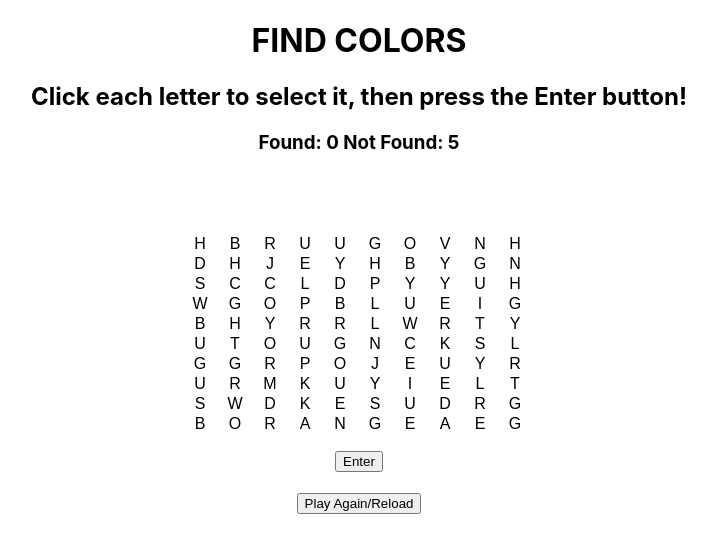
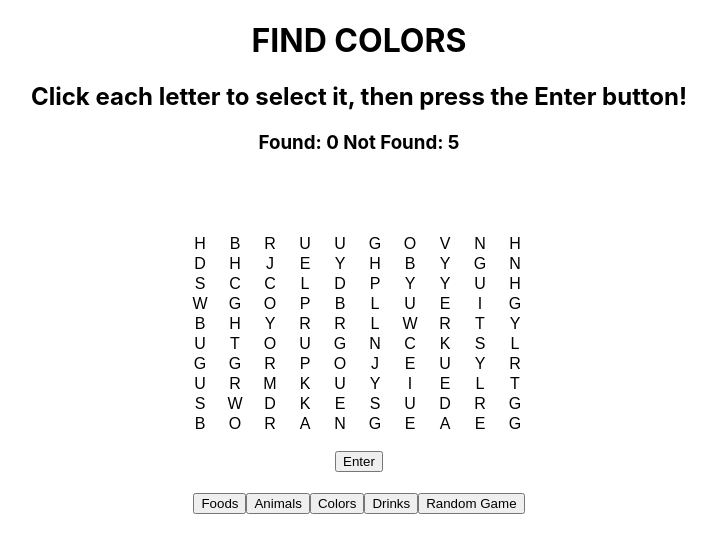
Before and after one commit to cweibel73/wordsearch, a React (Create React App) app: page / in a window 1280 px wide. Shown: the top 552 px of the page, without its empty margins (281-998 px from the left). Built offline with nearby package versions, Linux system fonts and the light colour scheme.

Commit message:
added option buttons

```diff
--- a/src/App.js
+++ b/src/App.js
@@ -1,12 +1,27 @@
 import React,{useState} from "react";
 import './App.css';
-import {letters,words,subject} from "./Games"
+import {gletters,gwords,gsubject} from "./Games"
+import {fletters, fwords, fsubject} from "./Foods"
+import {aletters, awords, asubject} from "./Animals"
+import {dletters, dwords, dsubject} from "./Drinks"
+import {cletters, cwords, csubject} from "./Colors"
 
 function App() {
   const [arr, setArr] = useState([])
   const [found, setFound] = useState(0)
   const [notFound, setNotFound] = useState(5)
   const [foundArr, setFoundArr] = useState([[null]])
+  const [letters,setLetters] = useState(gletters)
+  const [words, setWords] = useState(gwords)
+  const [subject, setSubject] = useState(gsubject)
+  function newGame(l,w,s){
+    setLetters(l)
+    setWords(w)
+    setSubject(s)
+    setFound(0)
+    setNotFound(5)
+    setFoundArr([[null]])
+  }
   function addIt(letter){
     setArr(prev => [...prev, letter])
   }
@@ -39,9 +54,13 @@ function App() {
       <div id="game">
         {game}
     </div>
-    {found<words.length?<button onClick={() => {checkIt(arr,words)}}>Enter</button>:''}
+    {found<words.length?<button onClick={() => {checkIt(arr,words)}}>Enter</button>:'SELECT ANOTHER GAME BELOW!'}
     <br /><br />
-    <button onClick={() => window.location.reload(false)}>Play Again/Reload</button>
+    <button onClick={() => newGame(fletters,fwords,fsubject)}>Foods</button>
+    <button onClick={() => newGame(aletters,awords,asubject)}>Animals</button>
+    <button onClick={() => newGame(cletters,cwords,csubject)}>Colors</button>
+    <button onClick={() => newGame(dletters,dwords,dsubject)}>Drinks</button>
+    <button onClick={() => window.location.reload(false)}>Random Game</button>
 
     </div>
   );
--- a/src/Games.js
+++ b/src/Games.js
@@ -9,7 +9,7 @@ const randArr = [{l:aletters,w:awords,s:asubject},
 {l: cletters, w: cwords, s: csubject}]
 let random = Math.round(Math.random()*(randArr.length-1))
 const rand = randArr[random]
-let letters = rand["l"]
-let words = rand["w"]
-let subject = rand["s"]
-export {letters,words,subject}
+let gletters = rand["l"]
+let gwords = rand["w"]
+let gsubject = rand["s"]
+export {gletters,gwords,gsubject}
```
